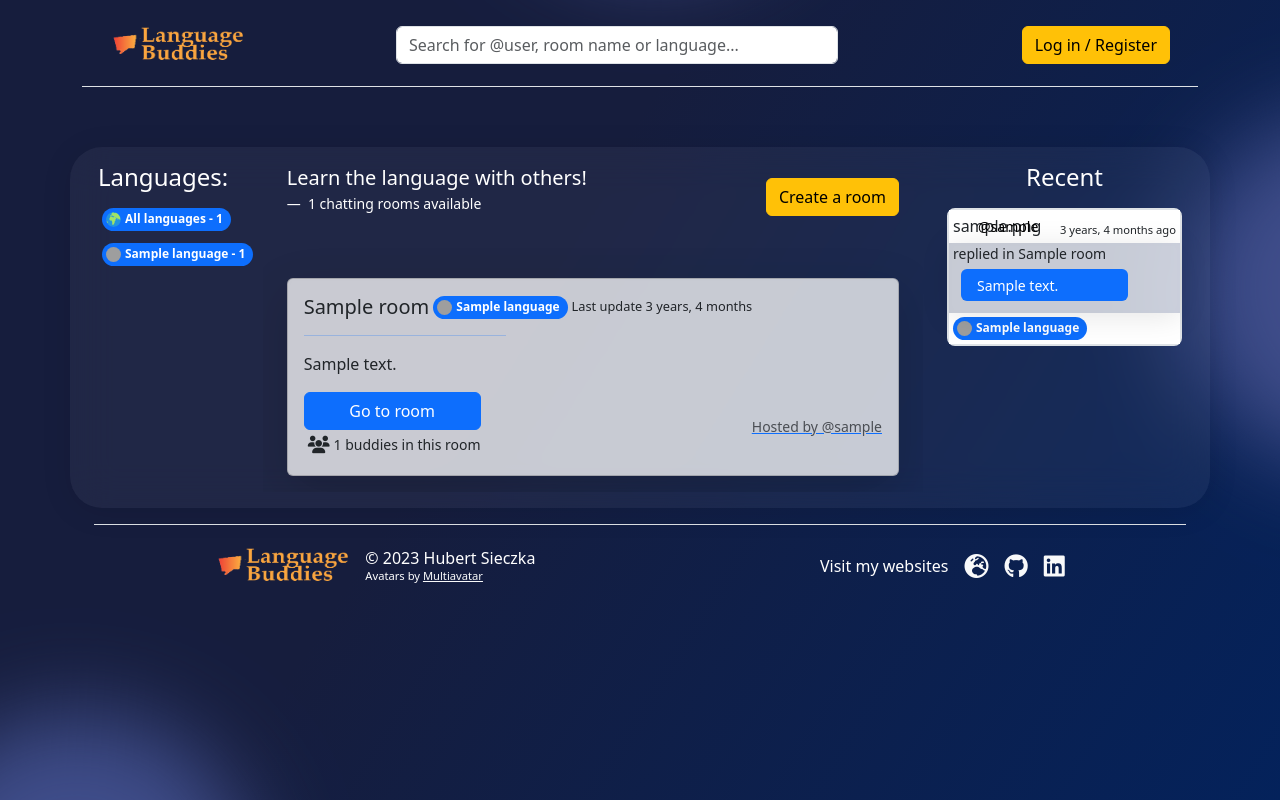
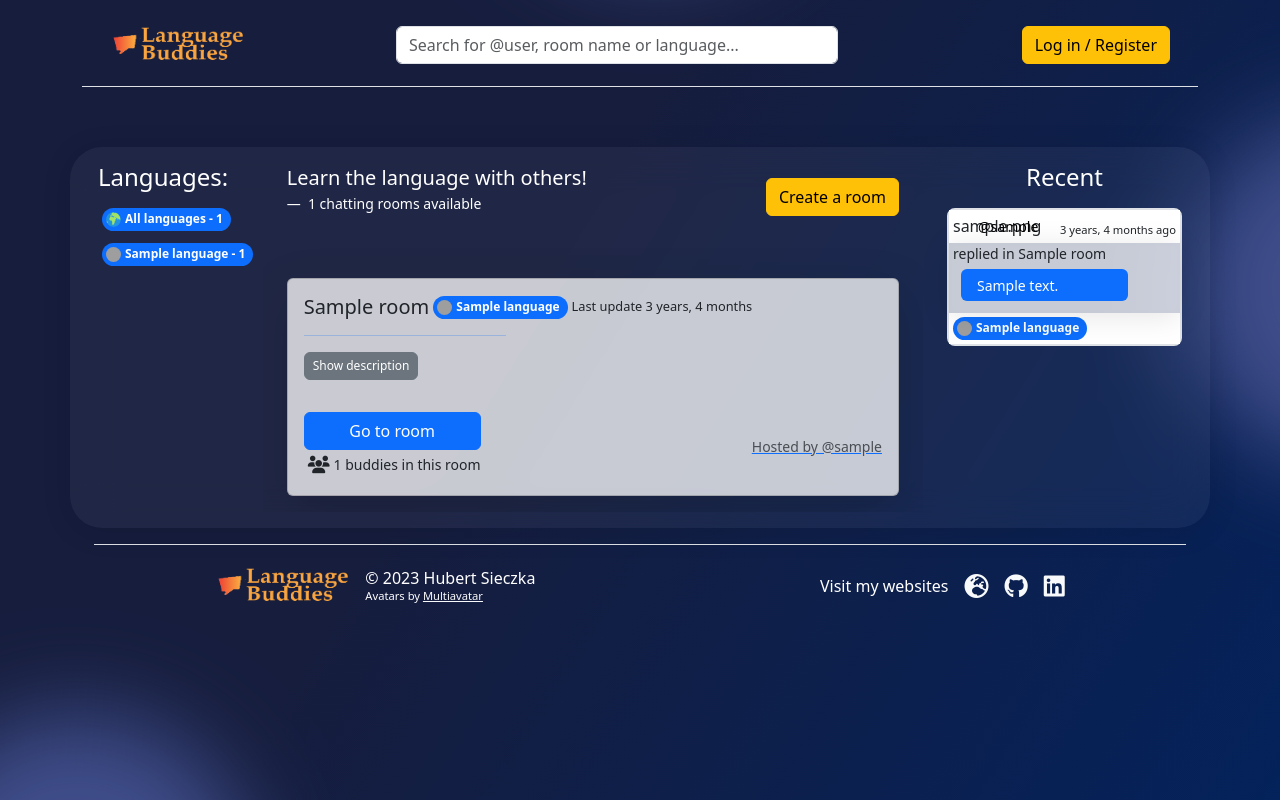
Before and after one commit to sieczkah/LanguageBuddies, a Django app: page / in a window 1280 px wide. Run offline with Django 4.2, Linux system fonts and the light colour scheme; tables that the repository leaves empty hold one stand-in row (values such as "Sample post"); parts of the project's set-up code (start-up, migrations or seed data) failed here and were passed over; some libraries are stand-ins or nearby versions; grey boxes are pictures that could not be loaded.

Commit message:
Added toogled description to each room in list

```diff
--- a/templates/components/rooms_list.html
+++ b/templates/components/rooms_list.html
@@ -37,7 +37,22 @@
       <hr style="height: 1px ;width: 35%; background-color: var(--bs-primary); border: none;">
       <!-- CARD CONTENT -->
       <div class="row">
-        <div class="col-12 mb-3 text-start">{{ room.description | truncatechars:400  }}</div>
+        {% if room.description %}
+        <div class="col-12 mb-3 text-start">
+          <p>
+            <button class="btn btn-secondary" type="button" data-bs-toggle="collapse" data-bs-target="#{{ room.id }}"
+              aria-expanded="false" aria-controls="room-description"
+              style="--bs-btn-padding-y: .25rem; --bs-btn-padding-x: .5rem; --bs-btn-font-size: .75rem;">
+              Show description
+            </button>
+          </p>
+          <div class="collapse" id="{{ room.id }}">
+            <div class="card card-body">
+              {{ room.description }}
+            </div>
+          </div>
+        </div>
+        {% endif %}
         <div class="col-12 d-flex justify-content-between align-items-center">
           <div class="d-flex flex-column">
             <a href="{% url 'room' room.id %}" class="btn btn-primary">Go
```
